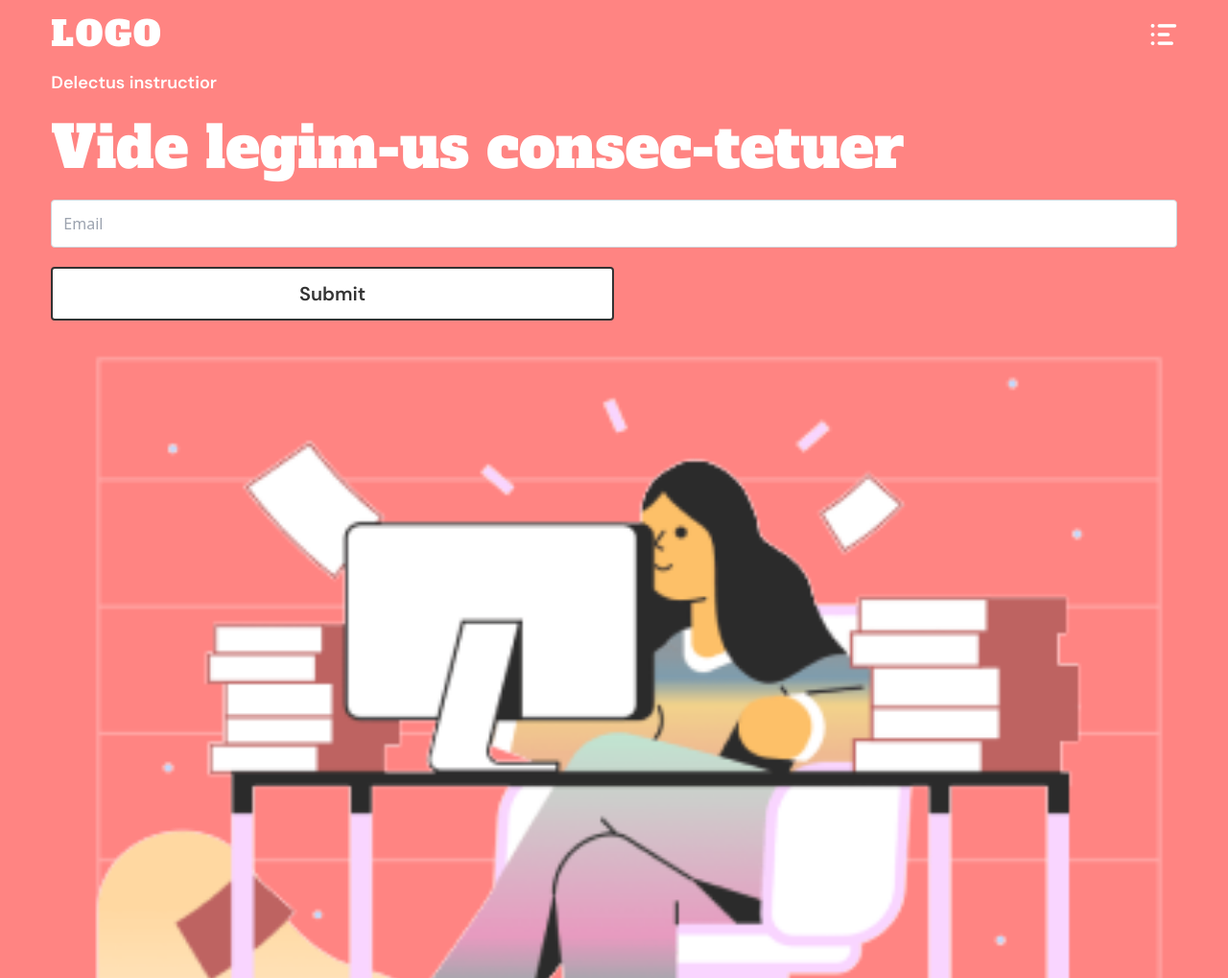
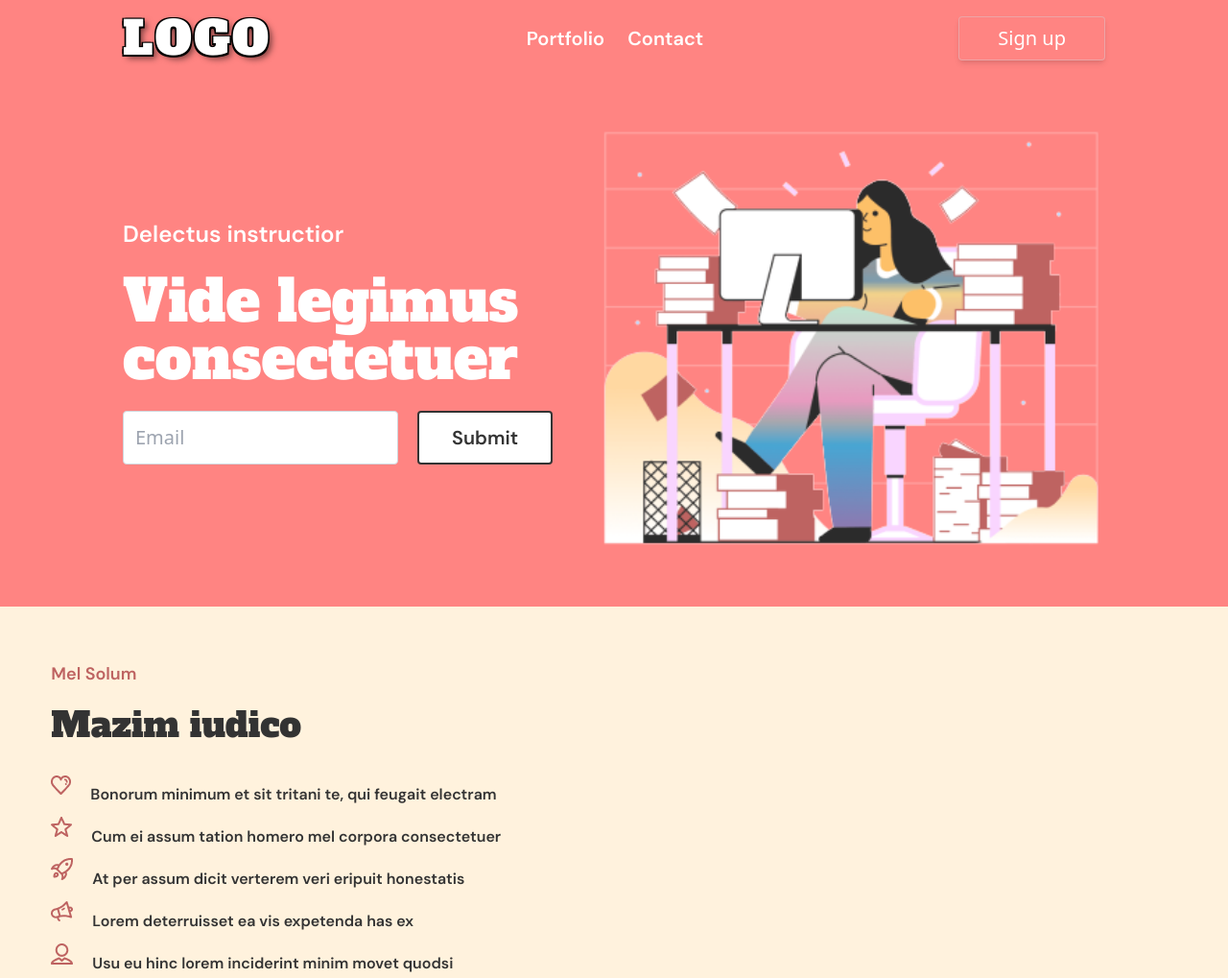
Before and after one commit to vojtechtomasek/WBA-web-tailwind-css-dle-designu, a website: page src/index.html in a window 1280 px wide. Shown: the top 1019 px of the page at 96% size. Drawn offline with Linux system fonts and the light colour scheme.

Commit message:
Update tailwind.config.js and index.html for responsive design (hero section)

```diff
--- a/src/index.html
+++ b/src/index.html
@@ -11,26 +11,33 @@
 </head>
 <body>
     <div class="bg-bg-hero flex justify-center">
-        <div class="justify-center w-11/12">
-            <header class="flex justify-between">
-                <h3 class="text-text-white font-alfa-slab-one py-4 text-4xl tracking-wider">LOGO</h3> <!-- text-shadow-lg text-outline (desktop verze)-->
+        <div class="justify-center w-11/12 md:w-4/5">
+            <header class="flex justify-between items-center">
+                <h3 class="text-text-white font-alfa-slab-one py-4 text-4xl tracking-wider md:text-shadow-outline-lg lg:text-5xl 2xl:text-6xl">LOGO</h3> <!-- text-shadow-lg text-outline (desktop verze)-->
 
-                <img class="object-contain" src="./imgs/list.png">
+                <div class="flex gap-6 items-center">
+                    <p class="hidden lg:block text-text-white font-dm-sans font-semibold text-lg lg:text-xl 2xl:text-2xl">Portfolio</p>
+                    <p class="hidden lg:block text-text-white font-dm-sans font-semibold text-lg lg:text-xl 2xl:text-2xl">Contact</p>
+                </div>
+
+                <button class="hidden lg:block text-text-white bg-bg-hero rounded border border-opacity-40 border-gray-300 px-10 py-2 shadow-md lg:text-xl 2xl:text-2xl">Sign up</button>
+
+                <img class="object-contain lg:hidden" src="./imgs/list.png">
             </header>
 
-            <div>
-                <div>
-                    <h5 class="text-text-white font-dm-sans font-semibold text-lg">Delectus instructior</h5>
+            <div class="md:flex flex-row items-center py-10 gap-5 xl:gap-8">
+                <div class="2xl:w-2/5 3xl:w-1/2">
+                    <h5 class="text-text-white font-dm-sans font-semibold text-lg lg:text-xl xl:text-2xl 2xl:text-3xl">Delectus instructior</h5>
 
-                    <h2 class="text-text-white font-alfa-slab-one text-6xl py-6">Vide legim-us consec-tetuer</h2>
+                    <h2 class="text-text-white font-alfa-slab-one text-5xl py-6 md:text-4xl lg:text-5xl xl:text-6xl 2xl:text-7xl 4xl:text-8xl">Vide legimus consectetuer</h2>
 
-                    <div class="flex flex-col gap-5">
-                        <input class="w-full p-3 rounded border border-gray-300" type="email" placeholder="Email">
-                        <button class="w-1/2 py-3 bg-white rounded font-dm-sans font-semibold text-xl border-2 border-text-black text-text-black">Submit</button>
+                    <div class="flex flex-col gap-5 lg:flex-row">
+                        <input class="w-full p-3 rounded border border-gray-300 xl:text-xl" type="email" placeholder="Email">
+                        <button class="w-1/2 py-3 bg-white rounded font-dm-sans font-semibold text-xl border-2 border-text-black text-text-black 3xl:text-2xl">Submit</button>
                     </div>
                 </div>
 
-                <img class="size-full object-contain" src="./imgs/marginalia-productive-work.png">
+                <img class="size-full object-contain 2xl:w-3/5 3xl:w-1/2" src="./imgs/marginalia-productive-work.png">
             </div>
         </div>
     </div>
--- a/tailwind.config.js
+++ b/tailwind.config.js
@@ -20,6 +20,11 @@ module.exports = {
       },
       height: {
         '108': '27rem',
+      },
+      screens:{
+        'xs': '550px',
+        '3xl': '1800px',
+        '4xl': '1900px'
       }
     },
   },
@@ -29,19 +34,17 @@ module.exports = {
         '.text-shadow': {
           textShadow: '2px 2px 4px rgba(0, 0, 0, 0.5)',
         },
-        '.text-shadow-lg': {
-          textShadow: '4px 4px 6px rgba(0, 0, 0, 0.5)',
-        },
+
         '.text-shadow-none': {
           textShadow: 'none',
         },
-        '.text-outline': {
+        '.text-shadow-outline-lg': {
           textShadow: `
+            4px 4px 6px rgba(0, 0, 0, 0.5),
             -1.5px -1.5px 0 #000,
             1.5px -1.5px 0 #000,
             -1.5px 1.5px 0 #000,
-            1.5px 1.5px 0 #000
-          `,
+            1.5px 1.5px 0 #000`,
         },
       }
 
```
Also changed, not shown: src/output.css.
